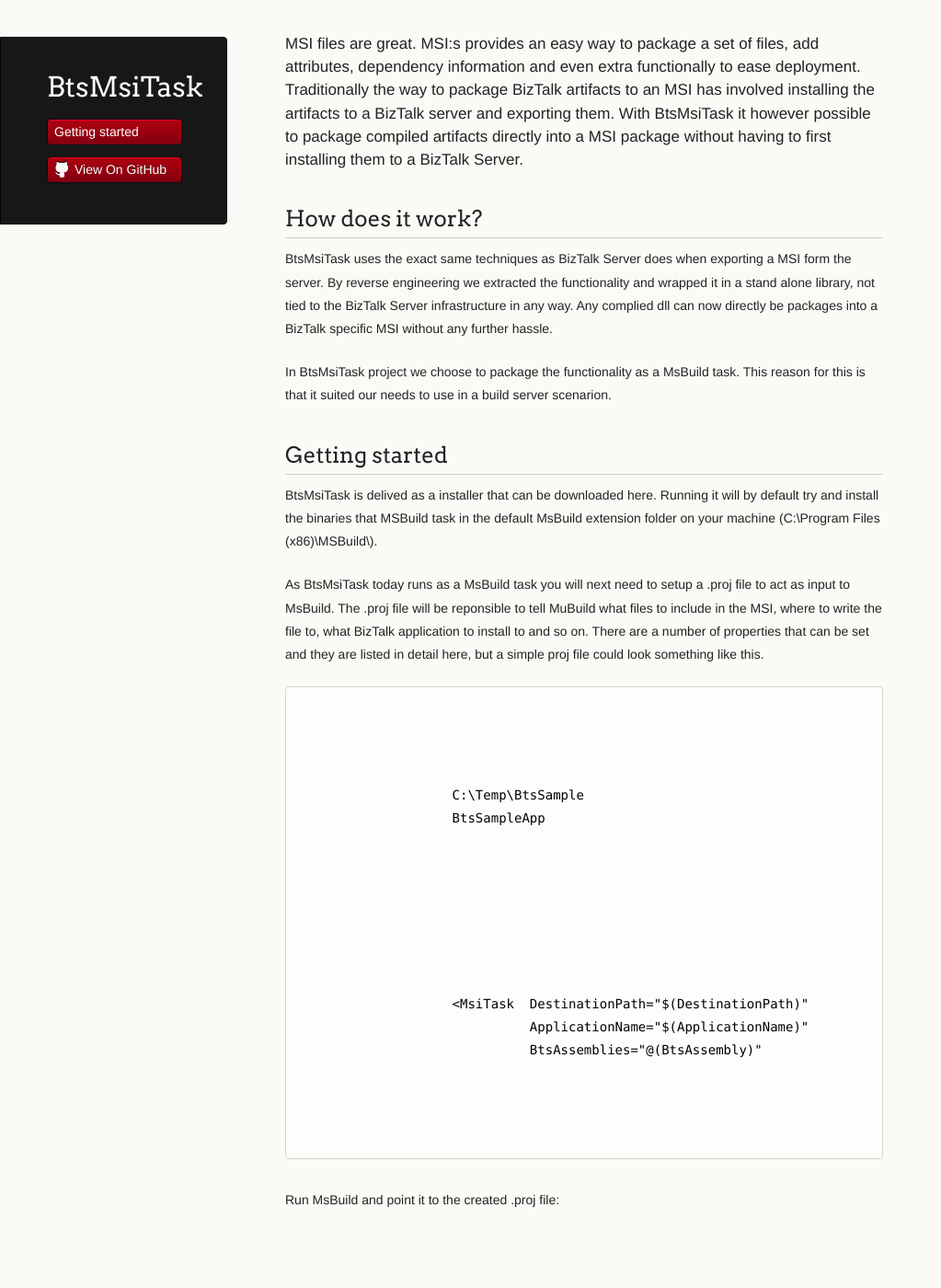
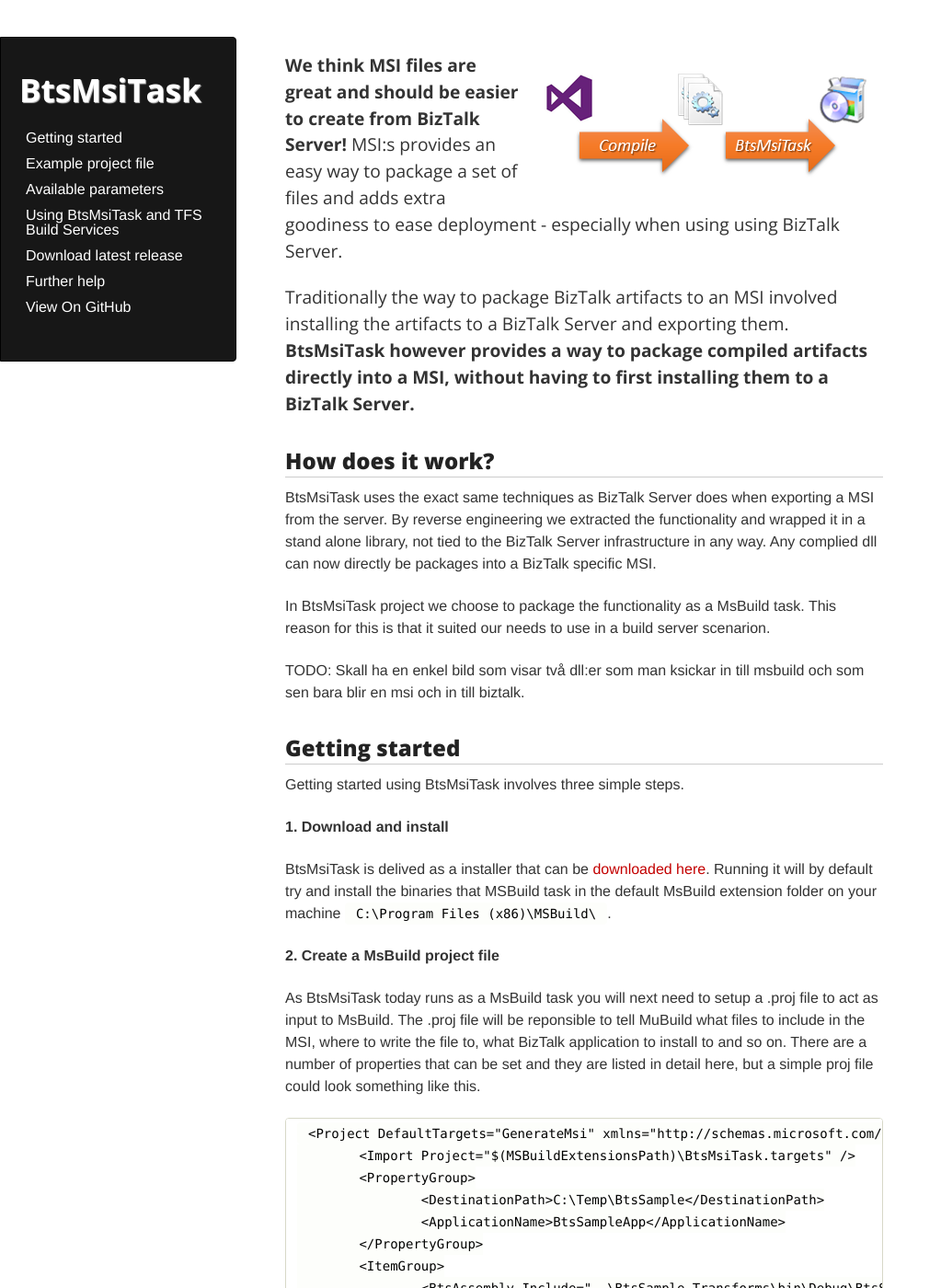
Before and after one commit to riha/BtsMsiTask, a Jekyll site: the page built from index.md, in a window 1280 px wide and 1400 px high. Shown: the whole window at 92% size, without its empty margins (0-1023 px from the left). Built offline with Jekyll 4.4.1, drawn with Linux system fonts in a browser that asks for light colours; some of the changed text lies outside the part shown.

Commit message:
Added initial content

```diff
--- a/_layouts/default.html
+++ b/_layouts/default.html
@@ -7,8 +7,11 @@
 
     <link rel="stylesheet" href="public/stylesheets/styles.css">
     <link rel="stylesheet" href="public/stylesheets/pygment_trac.css">
+	<link href="http://fonts.googleapis.com/css?family=Open+Sans:300,400,400italic,600,700,800" rel="stylesheet" type="text/css">
+	<link rel="stylesheet" href="http://fonts.googleapis.com/css?family=Open+Sans:300,400italic,400,600,700|Abril+Fatface">
     <script src="public/javascripts/scale.fix.js"></script>
     <meta name="viewport" content="width=device-width, initial-scale=1, user-scalable=no">
+
     <!--[if lt IE 9]>
     <script src="//html5shiv.googlecode.com/svn/trunk/html5.js"></script>
     <![endif]-->
@@ -18,8 +21,13 @@
         <header>
             <h1 class="header">BtsMsiTask</h1>
             <ul>
-                <li><a href="https://github.com/riha/BtsMsiTask">Getting started</a></li>
-                <li><a class="buttons github" href="https://github.com/riha/BtsMsiTask">View On GitHub</a></li>
+                <li><a href="/">Getting started</a></li>
+				<li><a href="project-file.html">Example project file</a></li>
+				<li><a href="available-parameters.html">Available parameters</a></li>
+				<li><a href="using-btsmsitask-and-tfs-build-service.html">Using BtsMsiTask and TFS Build Services</a></li>
+				<li><a href="http://blogblob.blob.core.windows.net/btsmsitask/BtsMsiTask-1.0.16.exe">Download latest release</a></li>
+				<li><a target="_blank" href="https://github.com/riha/BtsMsiTask/issues">Further help</a></li>
+                <li><a target="_blank" href="https://github.com/riha/BtsMsiTask">View On GitHub</a></li>
             </ul>
         </header>
         <section>
@@ -28,7 +36,8 @@
         <footer>
         </footer>
     </div>
-    <!--[if !IE]><script>fixScale(document);</script><![endif]-->
+
+	<!--[if !IE]><script>fixScale(document);</script><![endif]-->
 
 </body>
 </html>
--- a/index.md
+++ b/index.md
@@ -2,54 +2,60 @@
 layout: default
 ---
 
-<p class="abstract">MSI files are great. MSI:s provides an easy way to package a set of files, add attributes, dependency information and even extra functionally to ease deployment. Traditionally the way to package BizTalk artifacts to an MSI has involved installing the artifacts to a BizTalk server and exporting them. With BtsMsiTask it however possible to package compiled artifacts directly into a MSI package without having to first installing them to a BizTalk Server.</p>
+<img style="float: right;padding:30px 10px 10px 10px;" src="assets/direct.png" />
 
-<h2>
-    <a name="how-does-it-work" class="anchor" href="#how-does-it-work"><span class="octicon octicon-link"></span></a>How does it work?</h2>
+<p class="abstract"><strong>We think MSI files are great and should be easier to create from BizTalk Server!</strong> MSI:s provides an easy way to package a set of files and adds extra goodiness to ease deployment - especially when using using BizTalk Server.</p>
 
-<p>
-    BtsMsiTask uses the exact same techniques as BizTalk Server does when exporting a MSI form the server.
-                By reverse engineering we extracted the functionality and wrapped it in a stand alone library, not tied to the BizTalk Server infrastructure in any way.
-                Any complied dll can now directly be packages into a BizTalk specific MSI without any further hassle.
-</p>
-<p>In BtsMsiTask project we choose to package the functionality as a MsBuild task. This reason for this is that it suited our needs to use in a build server scenarion.</p>
+<p class="abstract">Traditionally the way to package BizTalk artifacts to an MSI involved installing the artifacts to a BizTalk Server and exporting them. <strong>BtsMsiTask however provides a way to package compiled artifacts directly into a MSI, without having to first installing them to a BizTalk Server.</strong></p>
 
+## How does it work?
 
-<h2>
-    <a name="how-does-it-work" class="anchor" href="#how-does-it-work"><span class="octicon octicon-link"></span></a>Getting started</h2>
+BtsMsiTask uses the exact same techniques as BizTalk Server does when exporting a MSI from the server.
+By reverse engineering we extracted the functionality and wrapped it in a stand alone library, not tied to the BizTalk Server infrastructure in any way.
+Any complied dll can now directly be packages into a BizTalk specific MSI.
 
+In BtsMsiTask project we choose to package the functionality as a MsBuild task. This reason for this is that it suited our needs to use in a build server scenarion.
 
-<p>
-    BtsMsiTask is delived as a installer that can be downloaded here. Running it will by default try and install the binaries that MSBuild task in the default MsBuild extension folder on your machine (C:\Program Files (x86)\MSBuild\).
+TODO: Skall ha en enkel bild som visar två dll:er som man ksickar in till msbuild och som sen bara blir en msi och in till biztalk.
 
-</p>
-<p>
-    As BtsMsiTask today runs as a MsBuild task you will next need to setup a .proj file to act as input to MsBuild. The .proj file will be reponsible to tell MuBuild what files to
-                include in the MSI, where to write the file to, what BizTalk application to install to and so on. There are a number of properties that can be set and they are listed in detail here,
-                 but a simple proj file could look something like this.
+## Getting started
 
-                <pre>
-                <code>
-                   <Project DefaultTargets="GenerateMsi" xmlns="http://schemas.microsoft.com/developer/msbuild/2003">
-                  <Import Project="$(MSBuildExtensionsPath)\BtsMsiTask.targets" />
-                  <PropertyGroup>
-                    <DestinationPath>C:\Temp\BtsSample</DestinationPath>
-                    <ApplicationName>BtsSampleApp</ApplicationName>
-                  </PropertyGroup>
-                  <ItemGroup>
-                    <BtsAssembly Include="..\BtsSample.Transforms\bin\Debug\BtsSample.Transforms.dll" />
-                    <BtsAssembly Include="..\BtsSample.Schemas\bin\Debug\BtsSample.Schemas.dll" />
-                  </ItemGroup>
+Getting started using BtsMsiTask involves three simple steps.
 
-                  <Target Name="GenerateMsi">
-                    <MsiTask  DestinationPath="$(DestinationPath)"
-                              ApplicationName="$(ApplicationName)"
-                              BtsAssemblies="@(BtsAssembly)"
-                  </Target>
-                </Project>
-                </code>
-                </pre>
-</p>
-<p>
-    Run MsBuild and point it to the created .proj file:
-</p>
+**1. Download and install**
+
+BtsMsiTask is delived as a installer that can be [downloaded here](http://blogblob.blob.core.windows.net/btsmsitask/BtsMsiTask-1.0.16.exe).
+Running it will by default try and install the binaries that MSBuild task in the default MsBuild extension folder on your machine `C:\Program Files (x86)\MSBuild\`.
+
+**2. Create a MsBuild project file**
+
+As BtsMsiTask today runs as a MsBuild task you will next need to setup a .proj file to act as input to MsBuild. The .proj file will be reponsible to tell MuBuild what files to
+include in the MSI, where to write the file to, what BizTalk application to install to and so on. There are a number of properties that can be set and they are listed in detail here,
+but a simple proj file could look something like this.
+
+    <Project DefaultTargets="GenerateMsi" xmlns="http://schemas.microsoft.com/developer/msbuild/2003">
+    	<Import Project="$(MSBuildExtensionsPath)\BtsMsiTask.targets" />
+    	<PropertyGroup>
+    		<DestinationPath>C:\Temp\BtsSample</DestinationPath>
+    		<ApplicationName>BtsSampleApp</ApplicationName>
+    	</PropertyGroup>
+    	<ItemGroup>
+    		<BtsAssembly Include="..\BtsSample.Transforms\bin\Debug\BtsSample.Transforms.dll" />
+    		<BtsAssembly Include="..\BtsSample.Schemas\bin\Debug\BtsSample.Schemas.dll" />
+    	</ItemGroup>
+
+    	<Target Name="GenerateMsi">
+    		<MsiTask
+    			DestinationPath="$(DestinationPath)"
+    			ApplicationName="$(ApplicationName)"
+    			BtsAssemblies="@(BtsAssembly)"
+    	</Target>
+    </Project>
+
+**3. Run!**
+
+Run MsBuild and point it to the created .proj file: `msbuild mypropj.proj`
+
+## Limitations  ##
+- BtsMsiTask is currently tested on BizTalk Server 2013 and BizTalk 2010.
+- BizTalk MSI packages allows for several different resources to be added (bindings, pre and post scripts, web service definitions, non BizTalk dll etc). BtsMsiTask currently however only support dlls (BizTalk and non BizTalk dlls).
--- /dev/null
+++ b/project-file.md
@@ -0,0 +1,61 @@
+---
+layout: default
+---
+## Example ##
+
+    <Project DefaultTargets="GenerateMsi" xmlns="http://schemas.microsoft.com/developer/msbuild/2003">
+    <Import Project="$(MSBuildExtensionsPath)\BtsMsiTask\BtsMsiTask.targets" />
+    	<PropertyGroup>
+    		<DestinationPath>C:\Temp2\BtsSample</DestinationPath>
+    		<ApplicationName>BtsSampleApp</ApplicationName>
+    		<!--Optional-->
+    		<ApplicationDescription>Test description ...</ApplicationDescription>
+    		<!--Optional-->
+    		<Version>1.0.0.1</Version>
+    		<!--Optional-->
+    		<FileName>Build 23456_2</FileName>
+    		<!--Optional-->
+    		<SourceLocation>\\acme.com\drops$\Build 23456_2</SourceLocation>
+    	</PropertyGroup>
+    	<ItemGroup>
+    		<!-- Add all non BizTalk resources to include in the MSI as Resource nodes -->
+    		<Resource Include="..\BtsSample.Utilities\bin\Debug\BtsSample.Utilities.dll" />
+    		<!-- Add all BizTalk resources to include in the MSI as BtsAssembly nodes -->
+    		<BtsAssembly Include="..\BtsSample.Transforms\bin\Debug\BtsSample.Transforms.dll" />
+    	</ItemGroup>
+    	<ItemGroup>
+    		<!-- Add possible referenced BizTalk Applications. Optional. -->
+    		<ReferenceApplication Include="BtsSample.SharedSchemas" />
+    	</ItemGroup>
+    	<Target Name="GenerateMsi">
+    		<MsiTask  ApplicationDescription="$(ApplicationDescription)"
+    			Version="$(Version)"
+    			FileName="$(FileName)"
+    			DestinationPath="$(DestinationPath)"
+    			SourceLocation="$(SourceLocation)"
+    			ApplicationName="$(ApplicationName)"
+    			BtsAssemblies="@(BtsAssembly)"
+    			Resources="@(Resource)"
+    			ReferenceApplications="@(ReferenceApplication)" />
+    	</Target>
+    </Project>
+
+The `Import` node references the BtsMsiTask MSBuild targets file from the installation folder.
+
+`DestinationPath` sets the location to were the final MSI should be generated. `ApplicationName` sets the name of the BizTalk Application.
+
+The `Resource` ItemGroup list all the resources to include in the final MSI. Resource can be of two different types: BizTalk resources and non-BizTalk resources.
+
+    <ItemGroup>
+		<Resource Include="..\BtsSample.Utilities\bin\Debug\BtsSample.Utilities.dll" />
+ 		<BtsAssembly Include="..\BtsSample.Transforms\bin\Debug\BtsSample.Transforms.dll" />
+	</ItemGroup>
+
+Finally call the `MsiTask` with the declared parameters.
+
+    <MsiTask
+      DestinationPath="$(DestinationPath)"
+      ApplicationName="$(ApplicationName)"
+      BtsAssemblies="@(BtsAssembly)" />
+      </Target>
+    </Project>
--- a/public/stylesheets/styles.css
+++ b/public/stylesheets/styles.css
@@ -1,5 +1,3 @@
-@import url(https://fonts.googleapis.com/css?family=Arvo:400,700,400italic);
-
 /* MeyerWeb Reset */
 
 html, body, div, span, applet, object, iframe,
@@ -27,13 +25,11 @@
 
 body {
     padding: 10px 50px 0 0;
-    font-family: "Helvetica Neue", Helvetica, Arial, sans-serif;
-    font-size: 14px;
-    color: #232323;
-    background-color: #FBFAF7;
+	font-family: "Helvetica Neue", Helvetica, Arial, sans-serif;
+	color: #333;
+    /* background-color: #FBFAF7; */
     margin: 0;
-    line-height: 1.8em;
-    -webkit-font-smoothing: antialiased;
+    line-height: 1.5em;
 }
 
 h1, h2, h3, h4, h5, h6 {
@@ -46,9 +42,8 @@
 }
 
 h1, h2, h3 {
-    font-family: Arvo, Monaco, serif;
-    line-height: 1.3;
-    font-weight: normal;
+	font-family: "Open Sans";
+	font-weight: 800;
 }
 
 h1, h2, h3 {
@@ -65,15 +60,6 @@
     font-size: 24px;
 }
 
-h3 {
-    font-size: 18px;
-}
-
-h4, h5, h6 {
-    font-family: Arvo, Monaco, serif;
-    font-weight: 700;
-}
-
 a {
     color: #C30000;
     font-weight: 200;
@@ -84,16 +70,13 @@
         text-decoration: underline;
     }
 
-    a small {
-        font-size: 12px;
-    }
-
 em {
     font-style: italic;
+
 }
 
 strong {
-    font-weight: 700;
+	font-weight: 700;
 }
 
 ul {
@@ -159,17 +142,24 @@
 
 /* Code blocks */
 
-code, pre {
+code{
     font-family: Monaco, "Bitstream Vera Sans Mono", "Lucida Console", Terminal, monospace;
     color: #000;
     font-size: 14px;
+    background: #FDFEFB;
+    border-radius: 4px;
+	padding: 4px 12px;
 }
 
 pre {
-    padding: 4px 12px;
+    font-family: Monaco, "Bitstream Vera Sans Mono", "Lucida Console", Terminal, monospace;
+    color: #000;
+    font-size: 14px;
+
     background: #FDFEFB;
     border-radius: 4px;
     border: 1px solid #D7D8C8;
+	padding: 4px 12px;
     overflow: auto;
     overflow-y: hidden;
     margin-bottom: 32px;
@@ -189,17 +179,15 @@
 }
 
 th {
-    font-family: 'Arvo', Helvetica, Arial, sans-serif;
     font-size: 18px;
     font-weight: normal;
     padding: 10px;
-    background: #232323;
-    color: #FDFEFB;
+	border: 1px solid #ccc;
 }
 
 td {
     padding: 10px;
-    background: #ccc;
+	border: 1px solid #ccc;
 }
 
 
@@ -214,7 +202,7 @@
 header {
     background-color: #171717;
     color: #FDFDFB;
-    width: 170px;
+    width: 210px;
     float: left;
     position: fixed;
     border: 1px solid #000;
@@ -224,7 +212,7 @@
     -moz-border-radius-bottomright: 4px;
     border-top-right-radius: 4px;
     border-bottom-right-radius: 4px;
-    padding: 34px 25px 22px 50px;
+    padding: 34px 25px 22px 20px;
     margin: 30px 25px 0 0;
     -webkit-font-smoothing: antialiased;
 }
@@ -234,9 +222,10 @@
 }
 
 h1.header {
-    font-family: Arvo, sans-serif;
-    font-size: 30px;
-    font-weight: 300;
+    font-family: "Open Sans", Helvetica, Arial, sans-serif;
+	text-shadow: 1px 1px 1px #ccc;
+    font-size: 35px;
+    font-weight: 650;
     line-height: 1.3em;
     border-bottom: none;
     margin-top: 0;
@@ -261,53 +250,13 @@
 }
 
 header li {
-    list-style-type: none;
-    width: 132px;
-    height: 15px;
-    margin-bottom: 12px;
     line-height: 1em;
     padding: 6px 6px 6px 7px;
-    background: #AF0011;
-    background: -moz-linear-gradient(top, #AF0011 0%, #820011 100%);
-    background: -webkit-gradient(linear, left top, left bottom, color-stop(0%,#f8f8f8), color-stop(100%,#dddddd));
-    background: -webkit-linear-gradient(top, #AF0011 0%,#820011 100%);
-    background: -o-linear-gradient(top, #AF0011 0%,#820011 100%);
-    background: -ms-linear-gradient(top, #AF0011 0%,#820011 100%);
-    background: linear-gradient(top, #AF0011 0%,#820011 100%);
-    border-radius: 4px;
-    border: 1px solid #0D0D0D;
-    -webkit-box-shadow: inset 0px 1px 1px 0 rgba(233,2,38, 1);
-    box-shadow: inset 0px 1px 1px 0 rgba(233,2,38, 1);
-}
-
-    header li:hover {
-        background: #C3001D;
-        background: -moz-linear-gradient(top, #C3001D 0%, #950119 100%);
-        background: -webkit-gradient(linear, left top, left bottom, color-stop(0%,#f8f8f8), color-stop(100%,#dddddd));
-        background: -webkit-linear-gradient(top, #C3001D 0%,#950119 100%);
-        background: -o-linear-gradient(top, #C3001D 0%,#950119 100%);
-        background: -ms-linear-gradient(top, #C3001D 0%,#950119 100%);
-        background: linear-gradient(top, #C3001D 0%,#950119 100%);
-    }
-
-a.buttons {
-    -webkit-font-smoothing: antialiased;
-    background: url(../../assets/arrow-down.png) no-repeat;
-    font-weight: normal;
-    text-shadow: rgba(0, 0, 0, 0.4) 0 -1px 0;
-    padding: 2px 2px 2px 22px;
-    height: 30px;
 }
 
 a.github {
     background: url(../../assets/octocat-small.png) no-repeat 1px;
 }
-
-a.buttons:hover {
-    color: #fff;
-    text-decoration: none;
-}
-
 
 /* Section - for main page content */
 
@@ -316,11 +265,14 @@
     margin-top: 25px;
     float: right;
     padding-bottom: 50px;
+	font-size:1.3m;
 }
 
     section .abstract {
-        font-size: 17px;
-    }
+		font-family: "Open Sans", Helvetica, Arial, sans-serif;
+        font-size: 1.2em;
+		line-height:1.5;
+}
 
 
 /* Footer */
```
Also changed, not shown: available-parameters.md (added, +52 -0 lines), using-btsmsitask-and-tfs-build-service.md (added, +5 -0 lines), assets/direct.png (added).
